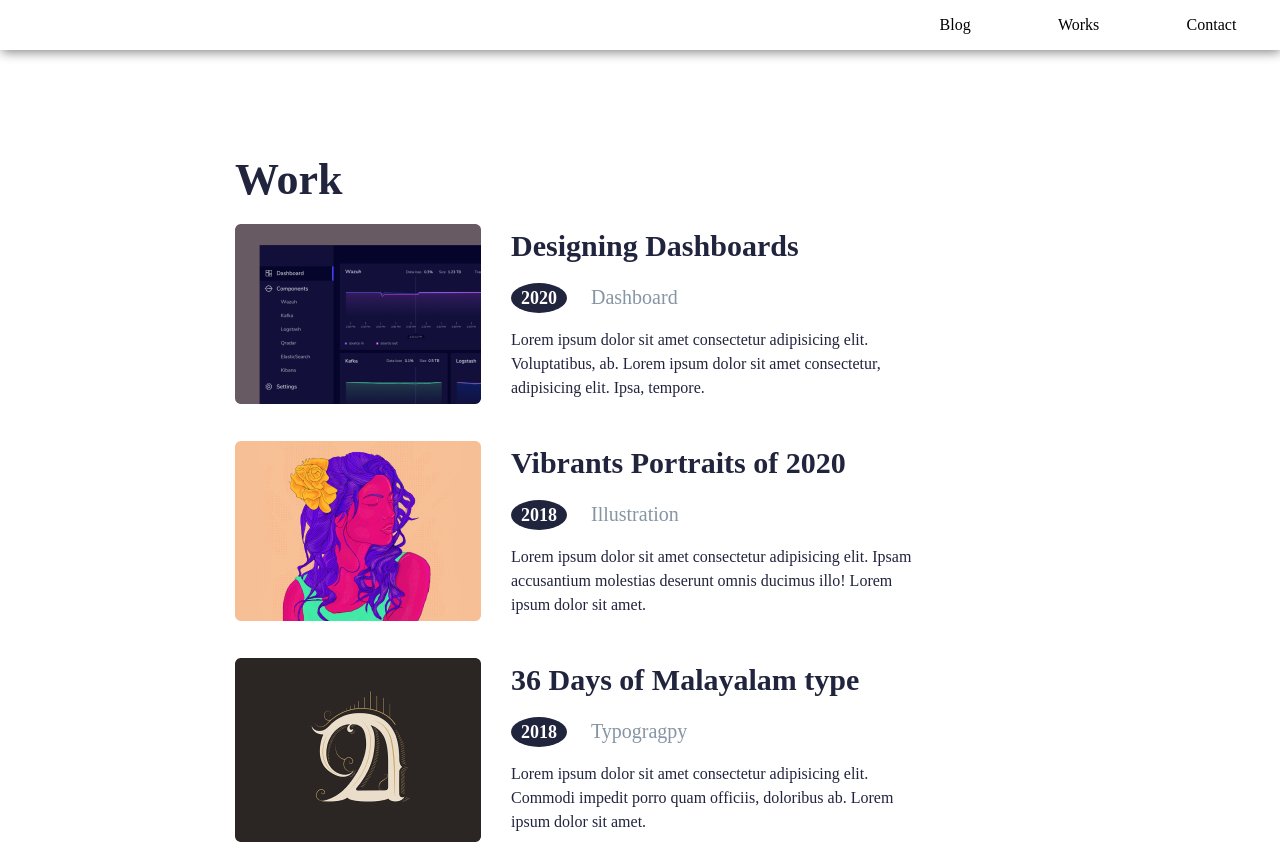
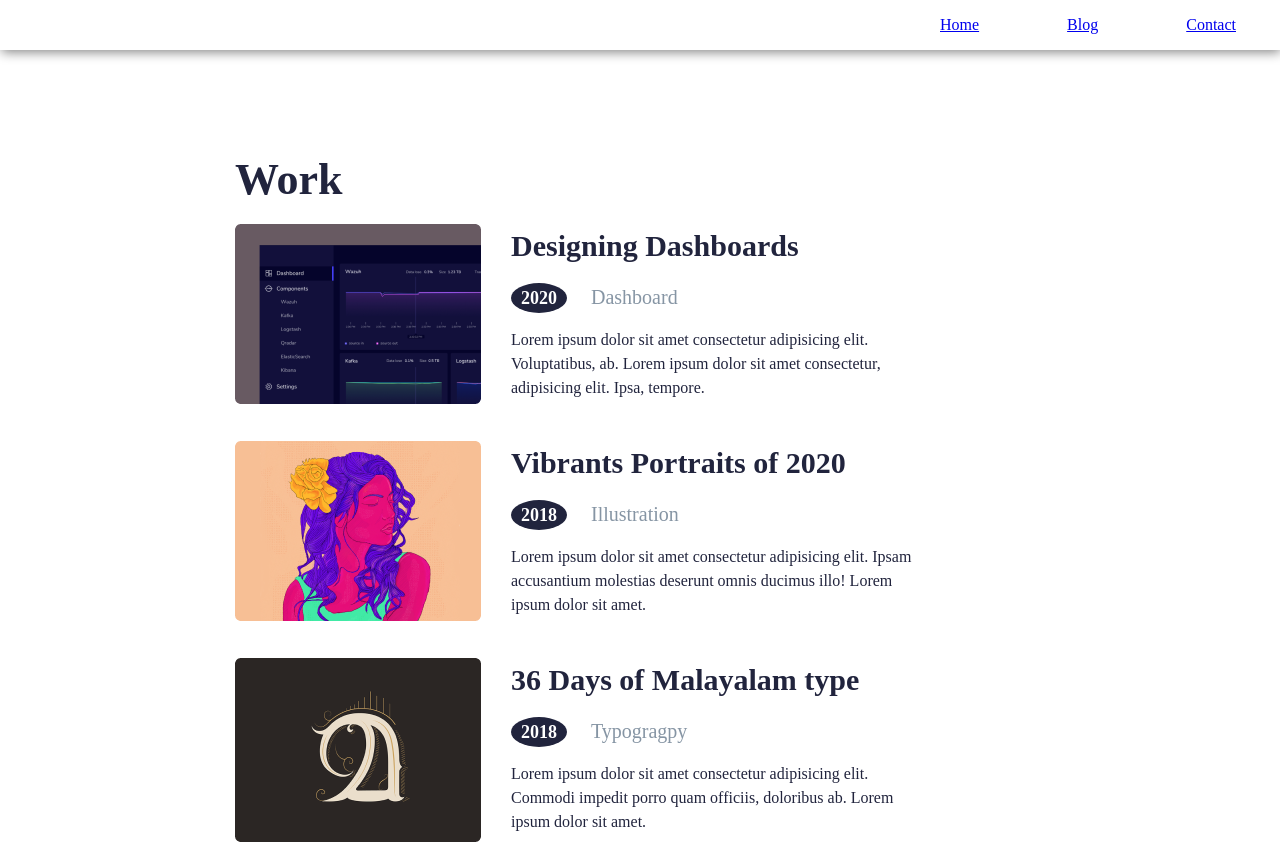
Before and after one commit to FARAYOLA-S/portfolio, a plain HTML site: page work.html in a window 1280 px wide. Shown: the top 858 px of the page. Drawn offline with Linux system fonts and the light colour scheme; files whose address does not match are found by name.

Commit message:
linked the pages via header

```diff
--- a/work.html
+++ b/work.html
@@ -12,9 +12,9 @@
         <header>
             <nav class="navbar">
                 <ul>
-                    <li>Blog</li>
-                    <li>Works </li>
-                    <li>Contact </li>
+                    <li><a href="index.html">Home</a></li>
+                    <li><a href="blog.html">Blog</a> </li>
+                    <li><a href="contact.html">Contact</a></li>
                 </ul>
             </nav>
         </header>
```
Also changed, not shown: blog.html (+3 -3 lines), index.html (+1 -1 lines), contact.html (added).
